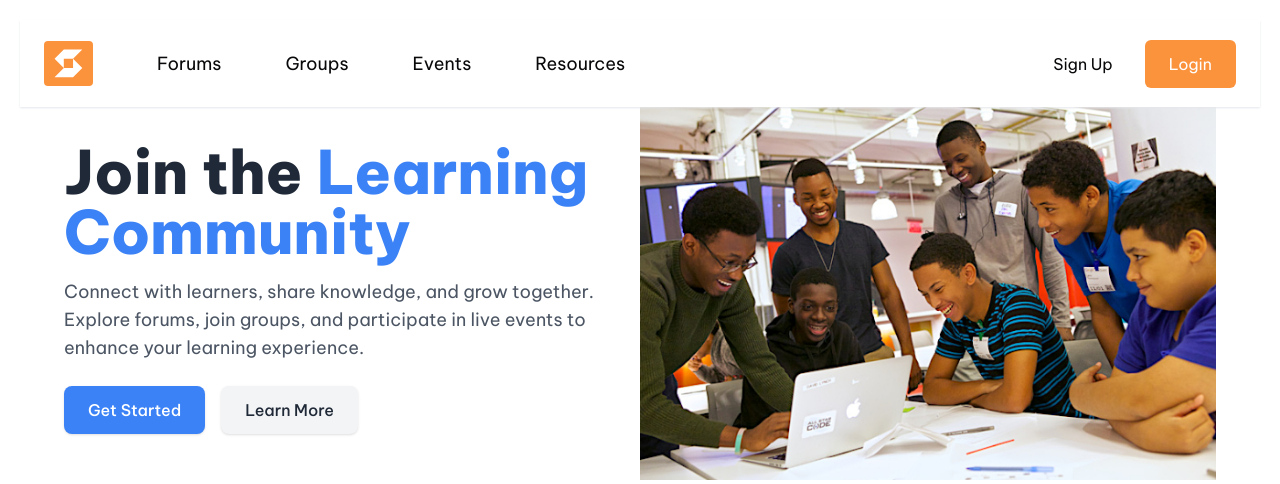
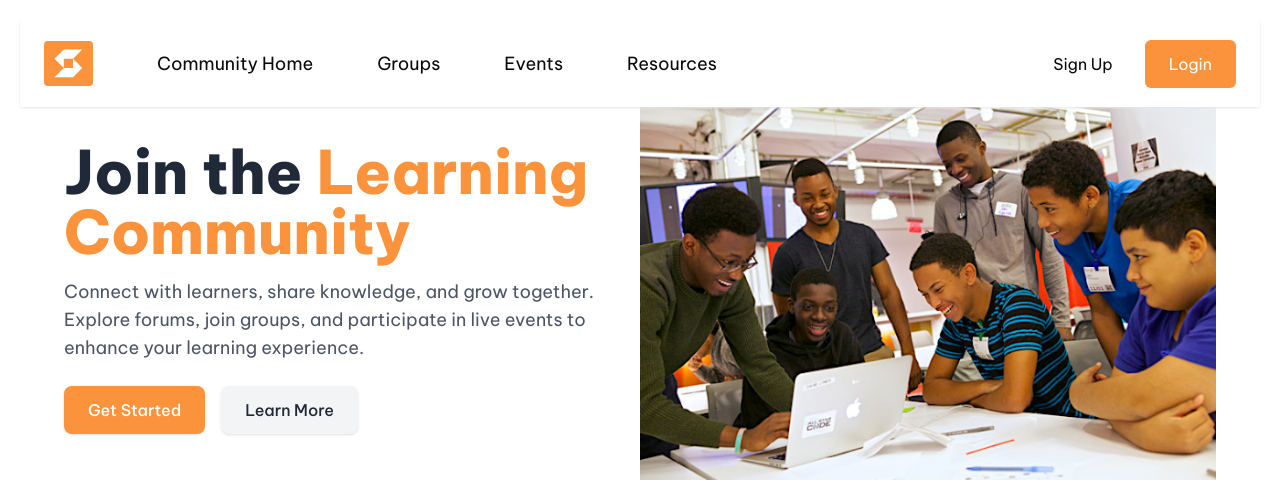
Before and after one commit to ProDaryl/Elearning, a Next.js app: page /community in a window 1280 px wide. Shown: the top 484 px of the page. Built offline with nearby package versions, Linux system fonts and the light colour scheme.

Commit message:
edited styles and navbar

```diff
--- a/app/component/Community/HeroSection.tsx
+++ b/app/component/Community/HeroSection.tsx
@@ -7,14 +7,14 @@ function HeroSection() {
       {/* Left Section */}
       <div className="flex flex-col w-full md:w-[50%]">
         <h1 className="text-4xl md:text-6xl font-extrabold leading-tight text-gray-800">
-          Join the <span className="text-blue-500">Learning Community</span>
+          Join the <span className="text-orange-400">Learning Community</span>
         </h1>
         <p className="mt-4 text-lg text-gray-600">
           Connect with learners, share knowledge, and grow together. Explore forums, join groups, and participate in live events to enhance your learning experience.
         </p>
         <div className="mt-6 flex gap-4">
           <button
-            className="bg-blue-500 text-white rounded-lg px-6 py-3 font-medium shadow hover:bg-blue-600 transition"
+            className="bg-orange-400 text-white rounded-lg px-6 py-3 font-medium shadow hover:bg-orange-500 transition"
           >
             Get Started
           </button>
--- a/app/component/Navbar.tsx
+++ b/app/component/Navbar.tsx
@@ -17,10 +17,11 @@ const Navbar = () => {
     { href: "/courses", label: "Courses" },
     { href: "/about-us", label: "About Us" },
     { href: "/contact", label: "Contact" },
+    {href: '/community', label: 'Community'},
   ];
 
   const communityLinks = [
-    { href: "/community", label: "Forums" },
+    { href: "/community", label: "Community Home" },
     { href: "/community/groups", label: "Groups" },
     { href: "/community/events", label: "Events" },
     { href: "/community/resources", label: "Resources" },
@@ -35,7 +36,9 @@ const Navbar = () => {
         {/* Left Section: Logo and Links */}
         <div className="flex gap-[10px] lg:gap-[40px] items-center justify-center">
           <div className="p-2 md:py-2 md:px-1 lg:p-2 rounded text-white bg-orange-400">
-            <Logo />
+            <Link href={'/'}>
+              <Logo />
+            </Link>
           </div>
           <div
             className={`absolute flex-col ${
```
